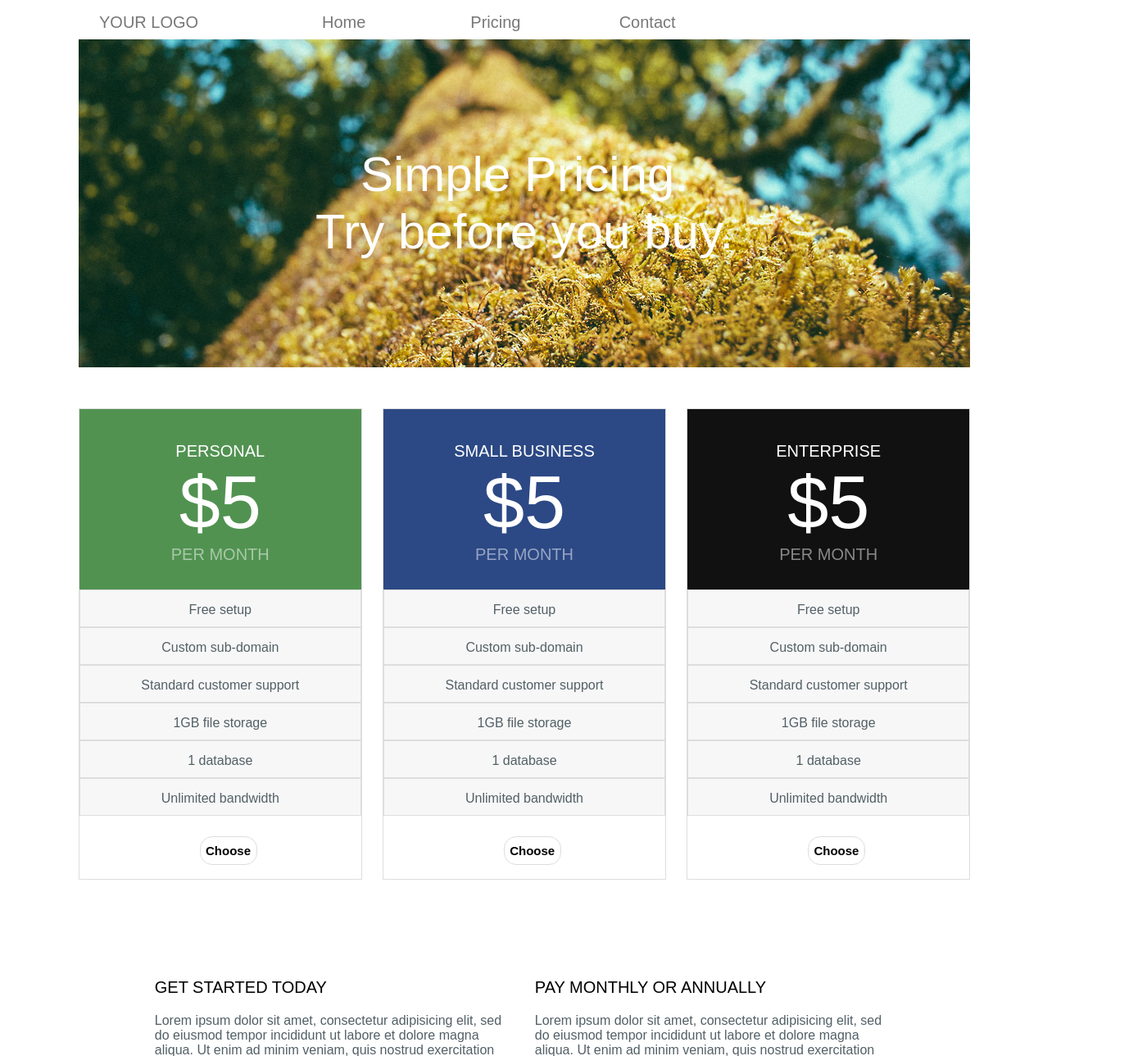
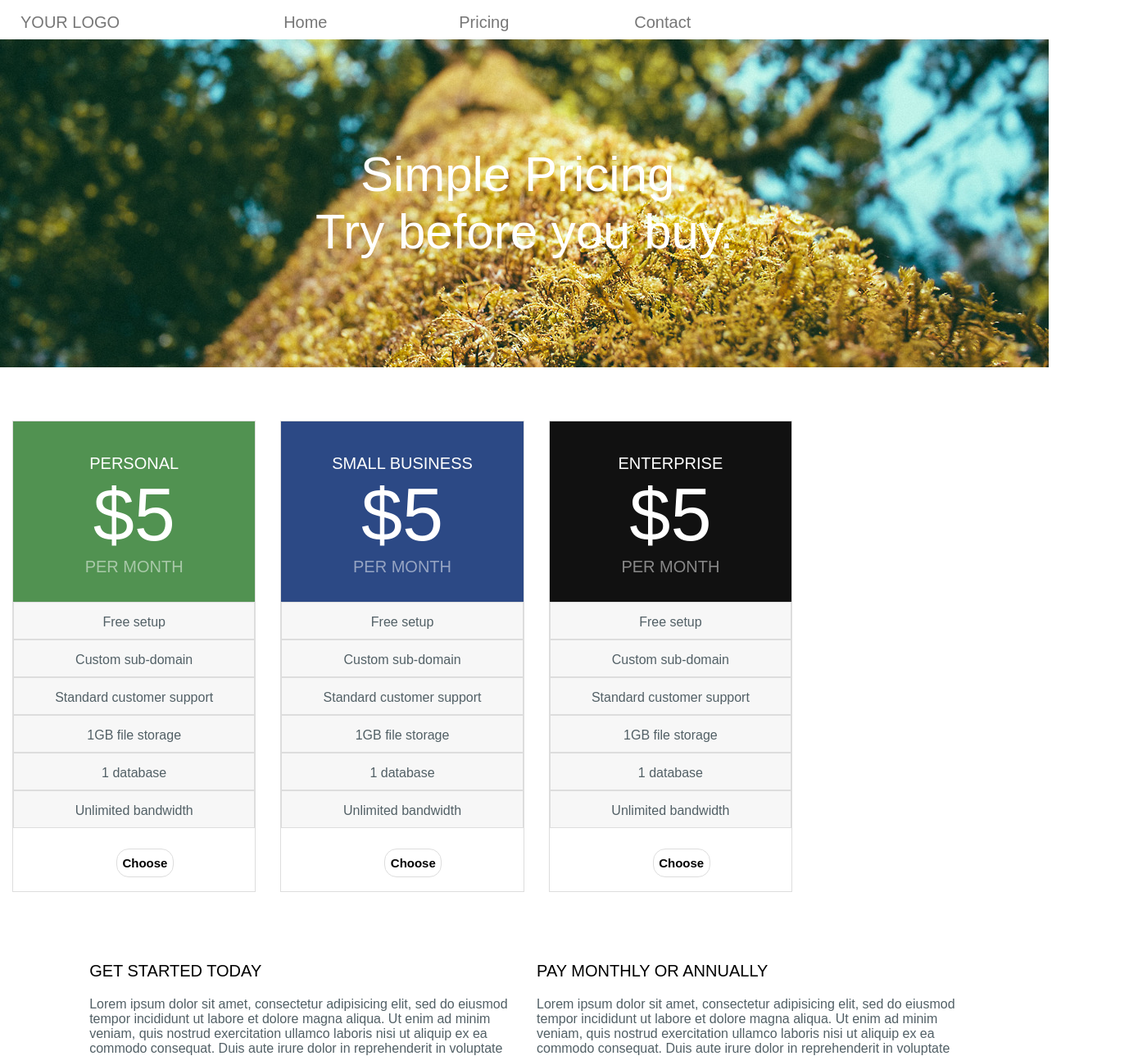
Before and after one commit to jaserader/homework_week02_wednesday, a website: page index.html in a window 1280 px wide. Shown: the top 1288 px of the page at 82% size, 1389 px wide, since content can reach past the window. Drawn offline with Linux system fonts and the light colour scheme; files whose address does not match are found by name.

Commit message:
final with correct media minwidth sizes

```diff
--- a/css/main.scss
+++ b/css/main.scss
@@ -184,10 +184,10 @@ footer {
      }
   }
 
-  @media(min-width: 767px) {
+  @media(min-width: 479px) {
 
 .headerNav {
-  font-size: 25px;
+  font-size: 15px;
 
   a {
     @include span-columns(2);
@@ -202,10 +202,11 @@ footer {
 
 .hero {
   height: 400px;
+  padding-top: 130px;
 
 .titleTop {
-  height: 100px;
-  font-size: 80px;
+  height: 50px;
+  font-size: 45px;
   }
 }
 .choose {
@@ -213,12 +214,12 @@ footer {
 
   button {
     @include shift(5);
-    width: 115px;
+    width: 70px;
   }
 }
 }
 
-@media(min-width: 978px) {
+@media(min-width: 768px) {
 .headerNav {
   padding-top: 8px;
   font-size: 20px;
@@ -247,11 +248,9 @@ footer {
     width: 70px;
   }
 }
+
 article {
   @include span-columns(12);
-  // @include shift(1);
-  // margin-top: 50px;
-  // margin-bottom: 25px;
 
   div{
     @include span-columns(5 of 12);
@@ -269,3 +268,45 @@ article {
     }
   }
 }
+
+@media(min-width: 979px) {
+body {
+  max-width: 100%;
+}
+
+// main{
+//   @include span-columns(12);
+// }
+
+.hero {
+  @include span-columns(12);
+}
+
+.section1,
+.section2,
+.section3 {
+  @include span-columns(3 of 12);
+  @include omega(3n);
+    @include shift(2);
+  margin: 15px;
+    }
+
+article {
+  @include span-columns(12);
+
+  div{
+    @include span-columns(5 of 12);
+    @include omega(2n);
+  }
+
+  h3 {
+    font-weight: normal;
+    font-size: 20px;
+  }
+
+  p {
+    color: #526066;
+    font-weight: normal;
+    }
+  }
+}
```
Also changed, not shown: css/main.css.
